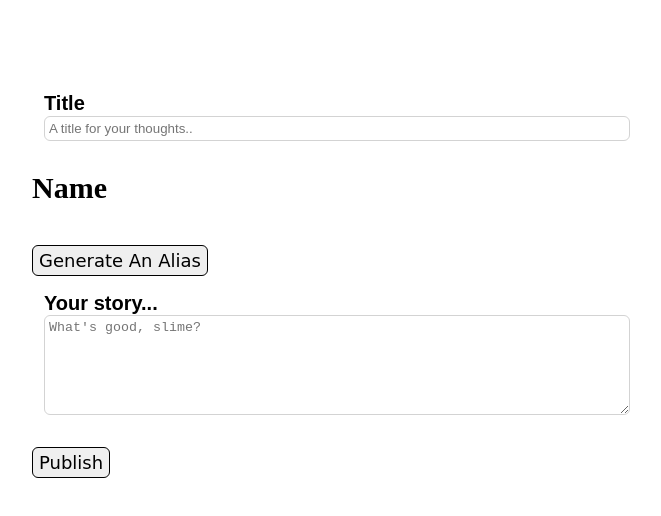
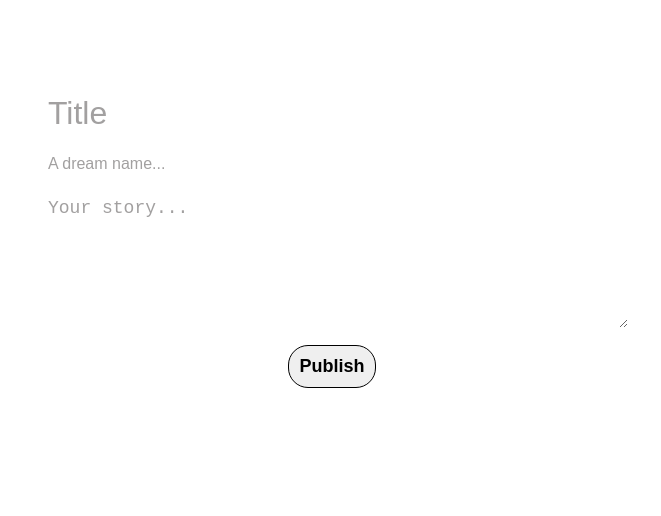
Before and after one commit to alicekres/code-challenge-lap2, a website: page client/index.html in a window 1280 px wide. Shown: the whole page, without its empty margins (308-969 px from the left). Drawn offline with Linux system fonts and the light colour scheme.

Commit message:
html page styling done

```diff
--- a/client/index.html
+++ b/client/index.html
@@ -4,31 +4,42 @@
         <meta charset="UTF-8" />
         <meta http-equiv="X-UA-Compatible" content="IE=edge" />
         <meta name="viewport" content="width=device-width, initial-scale=1.0" />
-        <title>Code-Challenge-lap2</title>
-        <script src="./static/js/layout.js"></script>
+        <title>StoryTelling</title>
+        <script defer src="./static/js/layout.js"></script>
         <link rel="stylesheet" href="./static/css/index.css" />
     </head>
+
     <body>
-        <section class="form-section">
         <form class="form">
             <div class="small-section">
-                    <label for="title" class="title">Title</label>
-                    <input type="title" placeholder="A title for your thoughts.." id="title" name="title" />
-                </div>
-                <div>
-                    <h1>Name</h1>
-                    <div id="random-name"></div>
-                    <button id="generate">Generate An Alias</button>
+                <label for="title"></label>
+                <input
+                    type="title"
+                    placeholder="Title"
+                    id="title"
+                    name="title"
+                />
             </div>
             <div class="small-section">
-                    <label for="story" class="story">Your story...</label>
-                    <textarea id="story" placeholder="What's good, slime?" rows="6"></textarea>
+                <label for="pseudonym"></label>
+                <input
+                    type="pseudonym"
+                    placeholder="A dream name..."
+                    id="pseudonym"
+                    name="pseudonym"
+                />
             </div>
-                <div>
+            <div class="small-section">
+                <label for="story"></label>
+                <textarea
+                    id="story"
+                    placeholder="Your story..."
+                    rows="6"
+                ></textarea>
+            </div>
+            <div class="button">
                 <button>Publish</button>
             </div>
         </form>
-        </section>
-
     </body>
 </html>
--- a/client/static/css/index.css
+++ b/client/static/css/index.css
@@ -1,4 +1,4 @@
-.form-section {
+.form {
     margin: 60px auto 50px;
     border-radius: 6px;
     background-color: #fff;
@@ -25,15 +25,42 @@
     padding: 4px;
     border-radius: 6px;
     width: 100%;
-    border: 1px solid lightgray;
+    border: none;
+}
+
+input:focus,
+textarea:focus {
+    outline: none;
+}
+
+#title {
+    font-size: 32px;
+    line-height: 34px;
+}
+
+#pseudonym {
+    font-size: 16px;
+    line-height: 18px;
+}
+
+#story {
+    font-size: 18px;
+    line-height: 21px;
+}
+
+::placeholder {
+    color: rgb(162, 160, 160);
 }
 
 .form button {
     cursor: pointer;
     border: 1px solid;
-    padding: 4px 6px;
-    border-radius: 6px;
-    margin: 15px auto 4px;
-    font-family: 'Akaya Telivigala', cursive;
+    padding: 10px;
+    border-radius: 20px;
+    font-weight: 600;
     font-size: 18px;
 }
+
+.button {
+    text-align: center;
+}
```
Lines whose indentation alone changed are shown as unchanged.
